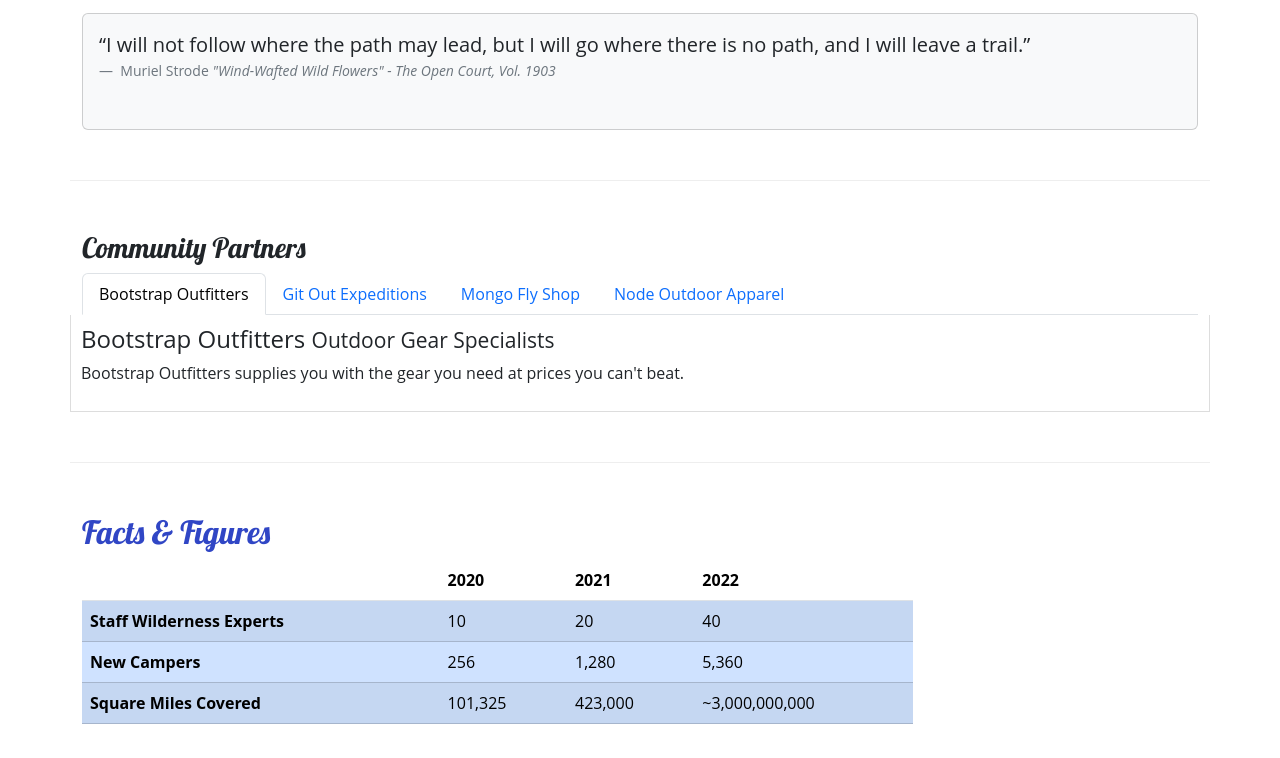
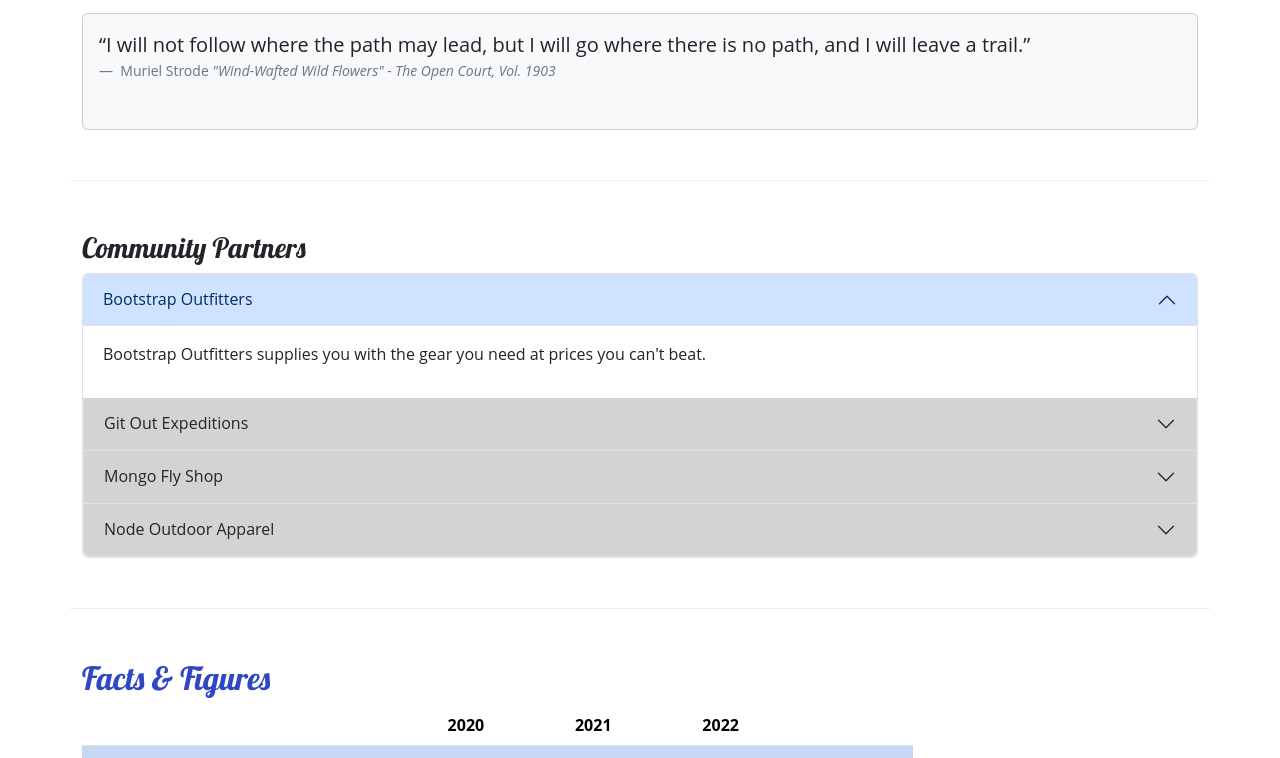
Before and after one commit to sandra-jk/bootstrap-html, a plain HTML site: page aboutus.html in a window 1280 px wide. Shown: the part 613-1371 px from the top of the page. Drawn offline with nearby package versions, Linux system fonts and the light colour scheme.

Commit message:
Accordion

```diff
--- a/aboutus.html
+++ b/aboutus.html
@@ -98,34 +98,60 @@
         <section class="row row-content">
             <div class="col">
                 <h3>Community Partners</h3>
-                <ul class="nav nav-tabs">
-                    <a class="nav-link active" href="#bootstrap" role="tab" data-bs-toggle="tab">Bootstrap Outfitters</a>
-                    <a class="nav-link" href="#git" role="tab" data-bs-toggle="tab">Git Out Expeditions</a>
-
-                    <a class="nav-link" href="#mongo" role="tab" data-bs-toggle="tab">Mongo Fly Shop</a>
-
-                    <a class="nav-link" href="#node" role="tab" data-bs-toggle="tab">Node Outdoor Apparel</a>
-                </ul>
             </div>
-             <div class="tab-content">
-                <div role="tabpanel" class="tab-pane fade show active" id="bootstrap">
-                <h4>Bootstrap Outfitters <small>Outdoor Gear Specialists</small></h4>
-                <p class="d-none d-sm-block">Bootstrap Outfitters supplies you with the gear you need at prices you can't beat.</p>
+             <div class="accordion" id="accordionExample">
+                <div  class="accordion-item" >
+                <h4 class="accordion-header">
+                    <button class="accordion-button" type="button" data-bs-toggle="collapse" data-bs-target="#bootstrap">
+                        Bootstrap Outfitters
+                    </button>
+                </h4>
+                <div id="bootstrap" class="accordion-collapse collapse show" data-bs-parent="#accordionExample">
+                    <div class="accordion-body d-none d-sm-block">
+                        <p>Bootstrap Outfitters supplies you with the gear you need at prices you can't beat.</p>
+                    </div>
                 </div>
-                <div role="tabpanel" class="tab-pane fade" id="git">
-                <h4>Git Out Expeditions <small>Group Adventure Expeditions</small></h4>
-                <p class="d-none d-sm-block">Join Git Out Expeditions to explore new horizons with a group of other adventurers!</p>
+                <div class="accordion-item">
+                    <h4 class="accordion-header">
+                        <button class="accordion-button collapsed" type="button" data-bs-toggle="collapse"
+                            data-bs-target="#git">
+                            Git Out Expeditions
+                        </button>
+                    </h4>
+                    <div id="git" class="accordion-collapse collapse" data-bs-parent="#accordionExample">
+                        <div class="accordion-body d-none d-sm-block">
+                            <p>Join Git Out Expeditions to explore new horizons with a group of other adventurers!
+                            </p>
+                        </div>
+                    </div>
                 </div>
-                <div role="tabpanel" class="tab-pane fade" id="mongo">
-                <h4>Mongo Fly Shop <small>Your Neighborhood Fly Fishing Shop</small></h4>
-                <p class="d-none d-sm-block">Need a new fishing pole, a tacklebox, or flies of all kinds? Stop by Mongo Fly Shop.</p>
+                <div class="accordion-item">
+                    <h4 class="accordion-header">
+                        <button class="accordion-button collapsed" type="button" data-bs-toggle="collapse"
+                            data-bs-target="#mongo">
+                            Mongo Fly Shop
+                        </button>
+                    </h4>
+                    <div id="mongo" class="accordion-collapse collapse" data-bs-parent="#accordionExample">
+                        <div class="accordion-body d-none d-sm-block">
+                            <p>Need a new fishing pole, a tacklebox, or flies of all kinds? Stop by Mongo Fly Shop.
+                            </p>
+                        </div>
+                    </div>
                 </div>
-                <div role="tabpanel" class="tab-pane fade" id="node">
-                <h4>Node Outdoor Apparel <small>Outdoor Clothes & Shoes</small></h4>
-                <p class="d-none d-sm-block">From polar fleeces to swimsuits, hiking boots to waders, a visit to Node will be sure to get you covered.</p>
+                <div class="accordion-item">
+                    <h4 class="accordion-header">
+                        <button class="accordion-button collapsed" type="button" data-bs-toggle="collapse"
+                            data-bs-target="#node">
+                            Node Outdoor Apparel
+                        </button>
+                    </h4>
+                    <div id="node" class="accordion-collapse collapse" data-bs-parent="#accordionExample">
+                        <div class="accordion-body d-none d-sm-block">
+                            <p>From polar fleeces to swimsuits, hiking boots to waders, a visit to Node will be sure to get you covered.</p>
+                        </div>
+                    </div>
                 </div>
-            </div>
-            </div>
         </section>
         <section class="row row-content">
             <div class="col-sm-9">
--- a/css/style.css
+++ b/css/style.css
@@ -39,8 +39,6 @@ body {
         margin-left: auto;
       }
 
-      .tab-content {
-        border: 1px solid #DDD;
-        border-top: none;
-        padding: 10px;
-    }
+      .accordion-button {
+        background-color: #d3d3d3;
+      }
```
